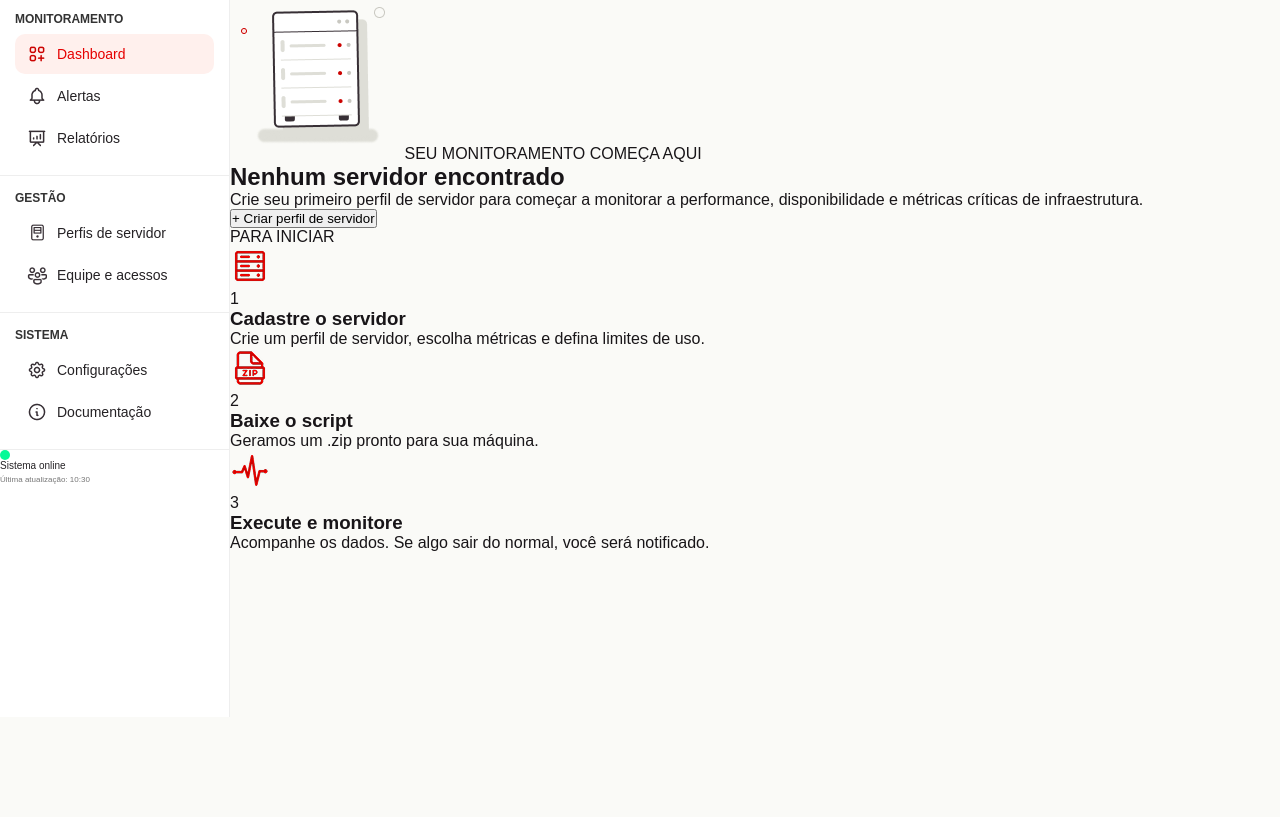
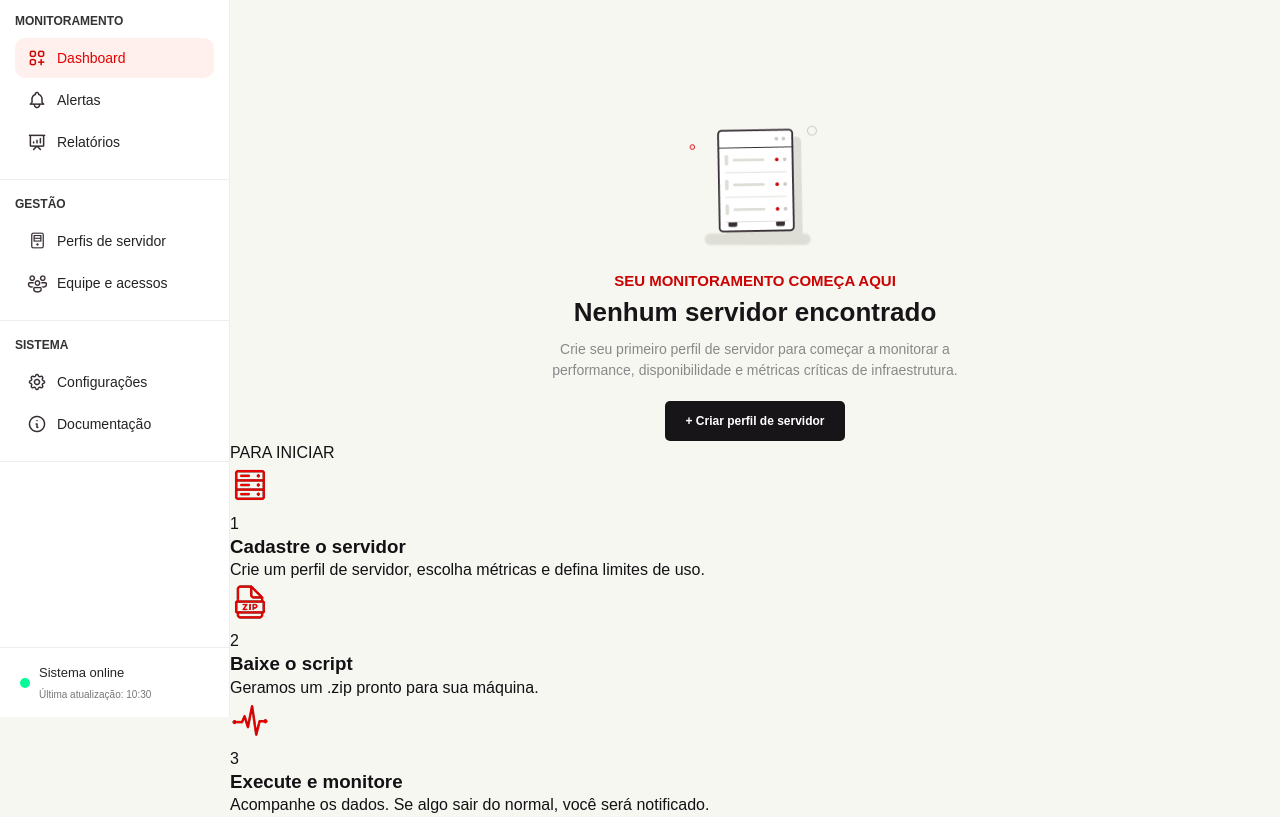
Before and after one commit to Core-Trace/CoreTrace-website, a website: page public/pages/inicioDashboard.html in a window 1280 px wide. Shown: the part 83-900 px from the top of the page. Before the commit the page ends 800 px from the top, so only its background shows below. Drawn offline with Linux system fonts and the light colour scheme.

Commit message:
feat: adicionando css ao centro da pagina em textos e imagem

```diff
--- a/public/css/inicioDashboard.css
+++ b/public/css/inicioDashboard.css
@@ -5,9 +5,8 @@
 }
 
 body {
-    font-family: Arial, Helvetica, sans-serif;
-    background-color: #fafaf7;
-    color: #181518;
+    font-family: var(--fonte-principal);
+
 }
 
 .menu {
@@ -22,7 +21,7 @@ body {
     flex-direction: column;
     transition: width 0.3s;
     overflow: hidden;
-    z-index: 10;
+
 }
 
 .logo {
@@ -83,7 +82,7 @@ body {
     background-color: #fff0ed;
     color: #e60000;
 }
-status {
+.status {
     margin-top: auto;
     min-height: 70px;
     border-top: 1px solid #eeeeee;
@@ -107,13 +106,13 @@ status {
 }
 
 .texto-status span {
-    font-size: 10px;
+    font-size: 13px;
     color: #252225;
 }
 
 .texto-status small {
     margin-top: 4px;
-    font-size: 8px;
+    font-size: 10px;
     color: #777777;
 }
 
@@ -186,3 +185,53 @@ status {
     display: flex;
     flex-direction: column;
 }
+.principal {
+    min-height: calc(100vh - 78px);
+    padding-top: 120px;
+}
+
+.sem-servidor {
+    display: flex;
+    flex-direction: column;
+    align-items: center;
+}
+
+.imagem-espera {
+    width: 150px;
+    height: auto;
+    margin-bottom: 10px;
+}
+
+.aviso {
+    color: #ca0303;
+    font-size: 15px;
+    font-weight: bold;
+    margin-bottom: 5px;
+}
+
+.sem-servidor h1 {
+    font-size: 26px;
+    font-weight: 700;
+    color: #181518;
+    margin-bottom: 10px;
+}
+
+.descricao {
+    width: 470px;
+    text-align: center;
+    font-size: 14px;
+    color: #888888;
+}
+
+.botao-criar {
+    height: 40px;
+    margin-top: 20px;
+    padding: 0 20px;
+    border: none;
+    border-radius: 5px;
+    background-color: #181518;
+    color: #ffffff;
+    font-size: 12px;
+    font-weight: bold;
+    cursor: pointer;
+}
--- a/public/pages/inicioDashboard.html
+++ b/public/pages/inicioDashboard.html
@@ -5,7 +5,10 @@
     <meta charset="UTF-8">
     <meta name="viewport" content="width=device-width, initial-scale=1.0">
     <title>CoreTrace - Dashboard</title>
+            <link rel="stylesheet" href="../css/global.css">
     <link rel="stylesheet" href="../css/inicioDashboard.css">
+
+
 </head>
 
 <body>
```
